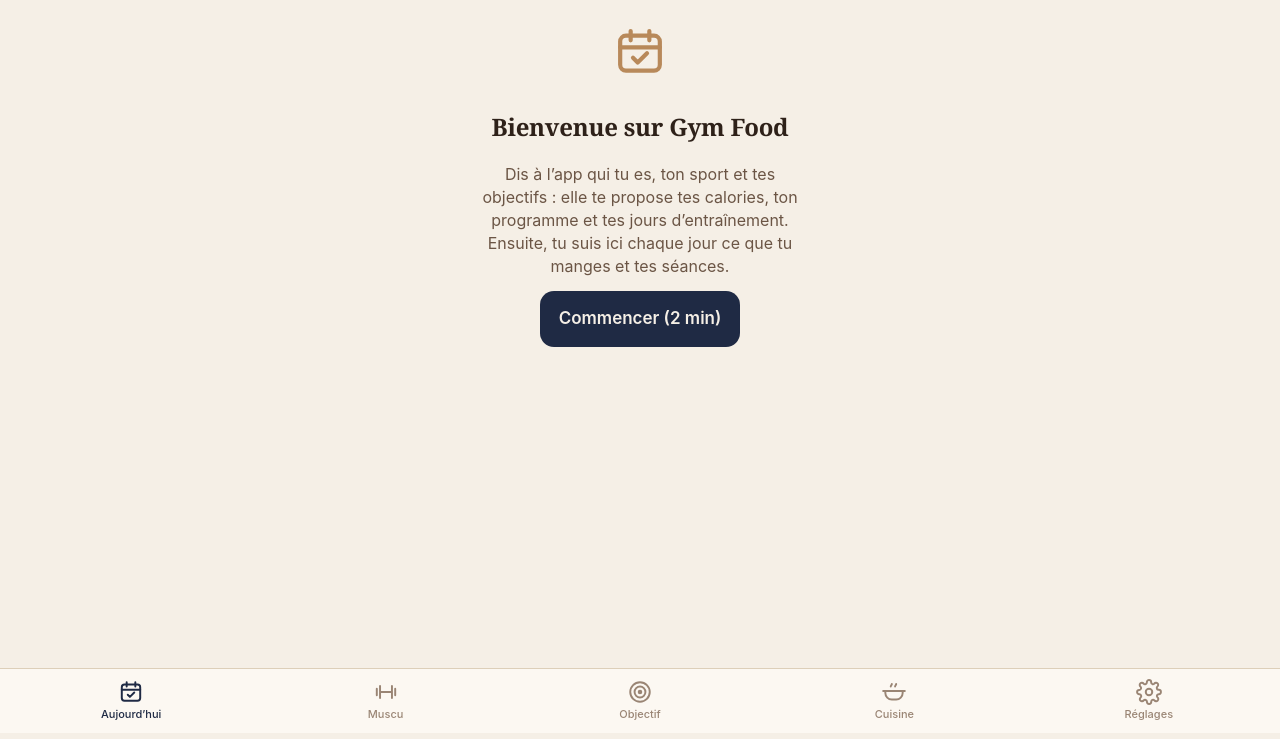
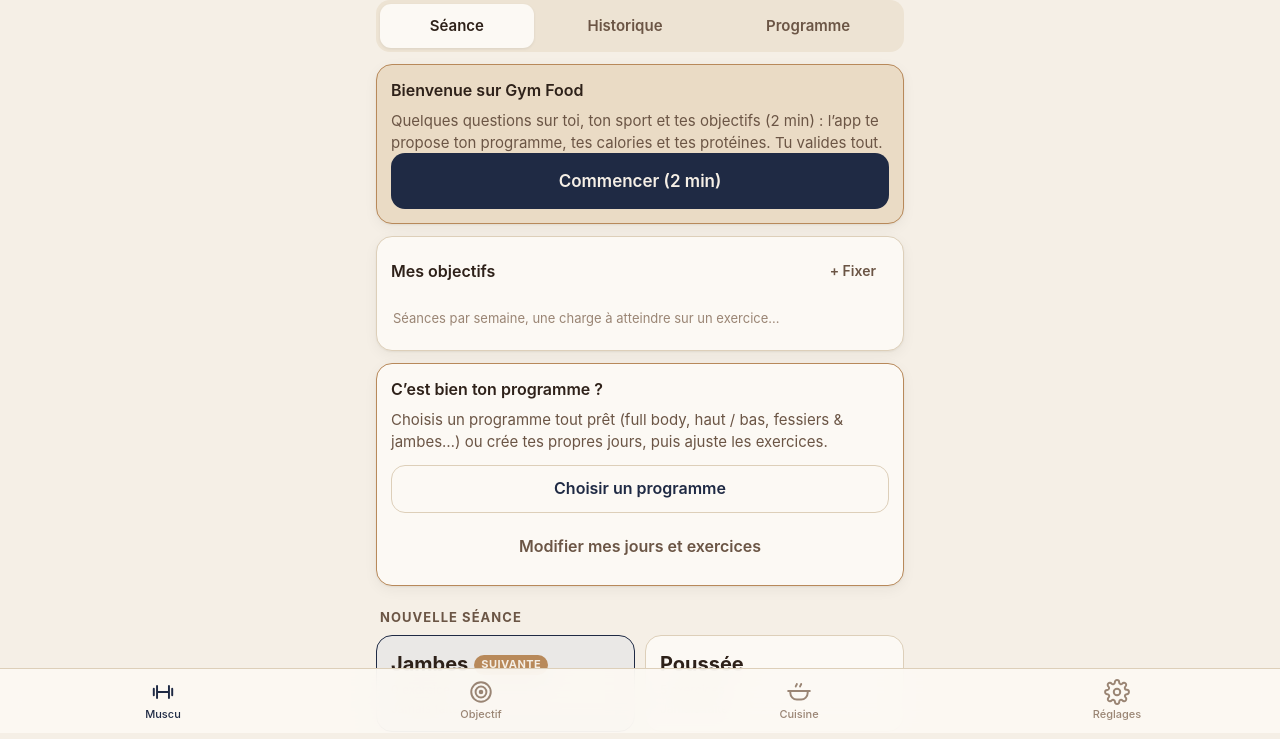
Before and after one commit to SdeepMVP/Sandeep-2.0, a plain HTML site: page cuisine/index.html in a window 1280 px wide. Shown: the part 67-806 px from the top of the page. Drawn offline with Linux system fonts and the light colour scheme.

Commit message:
Gym Food v0.48: remove the Today tab (data kept); welcome questionnaire moves to Gym
Co-Authored-By: Claude Opus 5.5 <noreply@anthropic.com>
Claude-Session: https://claude.ai/code/session_01Ed81KHFNjqdQnAMhQDvbAN

```diff
--- a/cuisine/config.js
+++ b/cuisine/config.js
@@ -6,5 +6,6 @@ window.S2_APP = {
   name: 'Gym Food',                              /* nom affiché (écran d'accueil, en-tête, Réglages) */
   root: '../',                                 /* chemin vers la racine de l'app complète (photos des recettes) */
   lang: 'fr',                                  /* langue imposée : pas de choix de langue dans Réglages */
-  storage: ['aujourdhui', 'aujourdhui-photos', 'muscu', 'objectif', 'cuisine', 'settings']    /* export, import et effacement limités à ces données */
+  storage: ['aujourdhui', 'aujourdhui-photos', 'muscu', 'objectif', 'cuisine', 'settings']    /* export, import et effacement limités à ces données ;
+                                               aujourdhui* : données de l'ancien onglet Aujourd'hui (retiré en v0.48), gardées dans les sauvegardes */
 };
--- a/cuisine/index.html
+++ b/cuisine/index.html
@@ -4,7 +4,7 @@
   <meta charset="utf-8">
   <meta name="viewport" content="width=device-width, initial-scale=1, viewport-fit=cover">
   <title>Gym Food</title>
-  <meta name="description" content="Suivi du jour : repas, séances et objectifs, pour toi et à 2.">
+  <meta name="description" content="Muscu, objectifs et cuisine.">
   <meta name="theme-color" content="#F5EFE6">
   <meta name="apple-mobile-web-app-capable" content="yes">
   <meta name="mobile-web-app-capable" content="yes">
@@ -44,8 +44,6 @@
   <script src="../js/tabs/cuisine.js"></script>
   <script src="../js/tabs/ciqual-data.js"></script>
   <script src="../js/tabs/produits-data.js"></script>
-  <script src="../js/tabs/aujourdhui-engine.js"></script>
-  <script src="../js/tabs/aujourdhui.js"></script>
   <script src="../js/settings.js"></script>
   <script src="../js/main.js"></script>
 </body>
--- a/cuisine/sw.js
+++ b/cuisine/sw.js
@@ -24,8 +24,6 @@ var ASSETS = [
   '../js/tabs/cuisine.js',
   '../js/tabs/ciqual-data.js',
   '../js/tabs/produits-data.js',
-  '../js/tabs/aujourdhui-engine.js',
-  '../js/tabs/aujourdhui.js',
   '../js/settings.js',
   '../js/main.js',
   '../img/recettes/b-avocado-egg-toasts.jpg',
--- a/js/settings.js
+++ b/js/settings.js
@@ -4,7 +4,7 @@
   var S2 = window.S2;
   var ui = S2.ui, h = ui.h, L = S2.L;
   var NS = 'settings';
-  var VERSION = '0.47.0';
+  var VERSION = '0.48.0';
 
   function get() {
     var s = S2.storage.load(NS, null) || {};
--- a/js/tabs/muscu.js
+++ b/js/tabs/muscu.js
@@ -456,6 +456,17 @@
     var sd = scheduledDay(new Date()), todayId = sd ? sd.id : null;
     var next = nextInRotation(), nextId = !fixedDays() && next ? next.id : null;
     if (pickDay === null && (todayId || nextId)) pickDay = todayId || nextId;
+    /* v0.48 : l'onglet Aujourd'hui (qui accueillait les nouveaux) est retiré : la Muscu, 1er onglet, propose le questionnaire
+       tant que le profil n'est pas rempli. */
+    var noProfile = false; try { noProfile = !!(S2.objectif && S2.objectif.startWizard && !S2.objectif.targets()); } catch (e) { noProfile = false; }
+    if (noProfile) {
+      body.appendChild(h('div', { class: 'card mu-firstrun backup-banner' },
+        h('div', { class: 'card-title' }, L('Welcome to Gym Food', 'Bienvenue sur Gym Food')),
+        h('p', { class: 'sheet-text' }, L('A few questions about you, your sport and your goals (2 min): the app suggests your program, your calories and your protein. You confirm everything.',
+          'Quelques questions sur toi, ton sport et tes objectifs (2 min) : l’app te propose ton programme, tes calories et tes protéines. Tu valides tout.')),
+        h('button', { class: 'btn btn-primary btn-block btn-lg', onclick: function () { S2.objectif.startWizard('me', function () { store = loadData(); data = personData(store, person); pickDay = null; render(); }); } },
+          L('Start (2 min)', 'Commencer (2 min)'))));
+    }
     body.appendChild(goalsCard());
 
     if (!done.length && !Object.keys(data.schedule).length) {
```
Also changed, not shown: cuisine/manifest.webmanifest, 2 other files.
